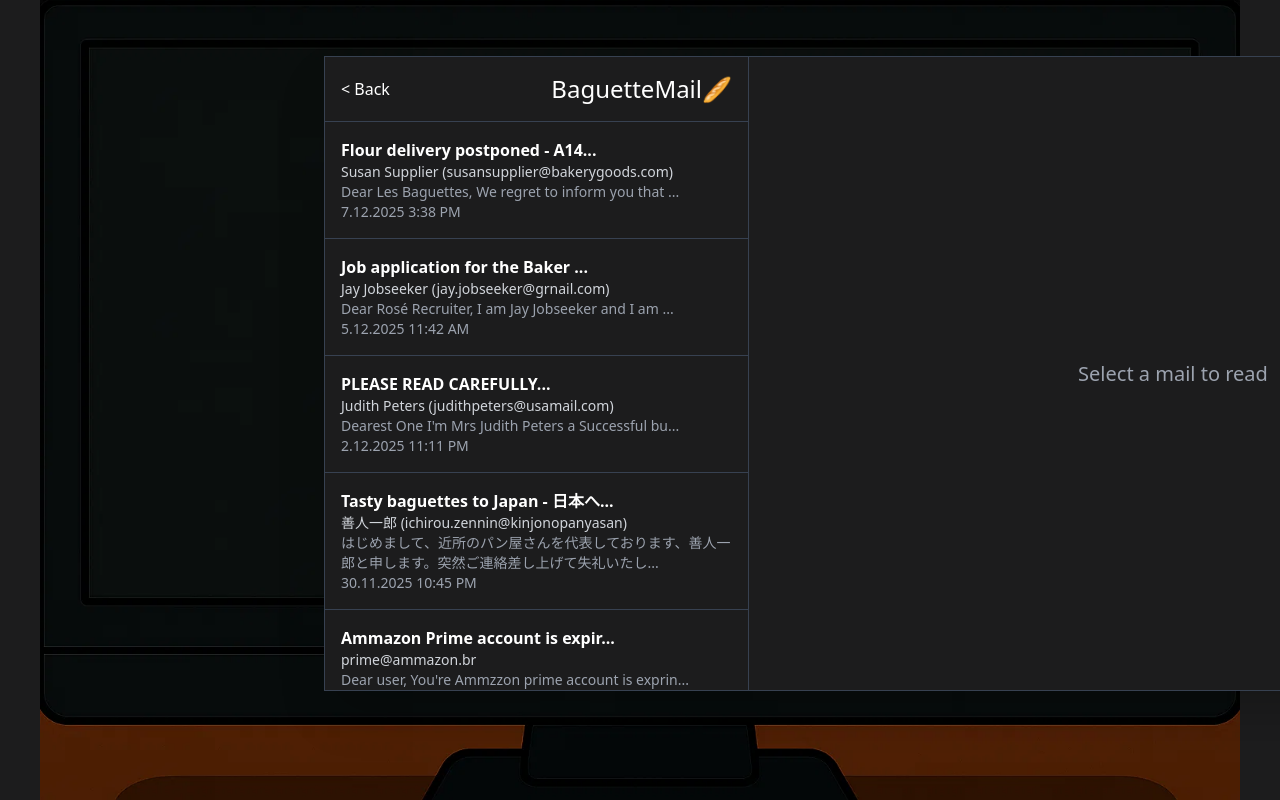
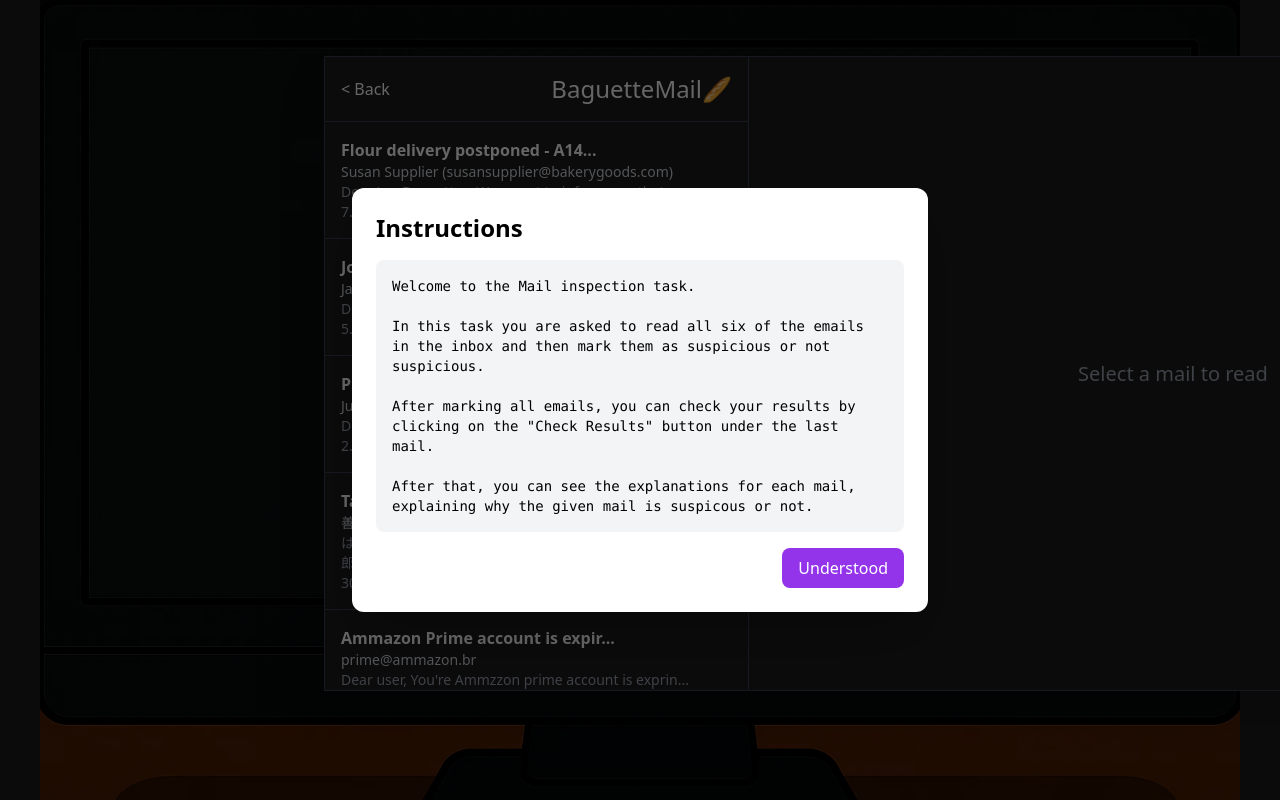
Before and after one commit to jereej/CTFEnvironment, a React (Vite) app in the folder client/: page /backrooms/mail in a window 1280 px wide. Shown: the top 800 px of the page. Built offline with nearby package versions, Linux system fonts and the light colour scheme; no server answers.

Commit message:
Add instructions to mail page

```diff
--- a/client/src/Mail.tsx
+++ b/client/src/Mail.tsx
@@ -2,6 +2,7 @@ import React, { JSX, useState } from "react";
 import data from "./jsons/mails.json";
 import Confetti from "react-confetti";
 import { Link } from "react-router-dom";
+import InstructionPopup from "./InstructionPopUp";
 
 interface Mail {
     id: number;
@@ -24,6 +25,17 @@ const Mail: React.FC = () => {
     const [resultModalOpen, setResultModalOpen] = useState(false);
     const [resultText, setResultText] = useState("");
     const [showConfetti, setShowConfetti] = useState(false);
+    const [instructionModalOpen, setInstructionModalOpen] = useState(true);
+
+    const instructions =
+`Welcome to the Mail inspection task.
+
+In this task you are asked to read all six of the emails in the inbox and then mark them as suspicious or not suspicious.
+
+After marking all emails, you can check your results by clicking on the "Check Results" button under the last mail.
+
+After that, you can see the explanations for each mail, explaining why the given mail is suspicous or not.
+`;
 
 
     const markSuspiciousity = (mailId: number, guess: boolean) => {
@@ -311,6 +323,13 @@ const Mail: React.FC = () => {
                     </div>
                 </div>
             )}
+
+                {instructionModalOpen && (
+                    <InstructionPopup
+                    text={instructions}
+                    onClose={() => setInstructionModalOpen(false)}
+                    ></InstructionPopup>
+                )}
         </div>
     );
 };
```
